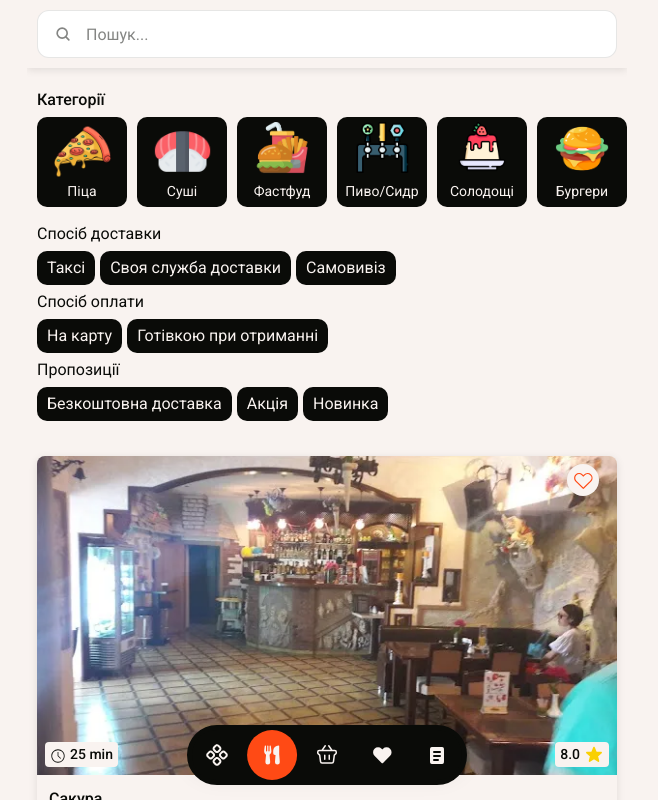
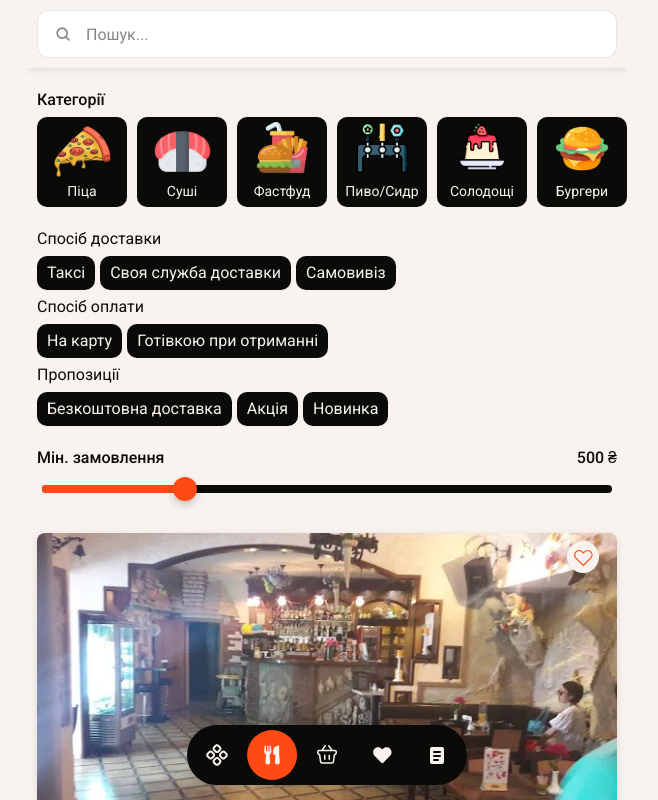
Before and after one commit to Artem-Kluev/food-bot, a Vue app: page /resto in a window 1280 px wide. Shown: the top 800 px of the page, without its empty margins (313-971 px from the left). Built offline with nearby package versions, Linux system fonts and the light colour scheme.

Commit message:
add min price

```diff
--- /dev/null
+++ b/src/components/ui/UiSlider.vue
@@ -0,0 +1,165 @@
+<template>
+  <div class="ui-slider">
+    <label v-if="label" class="ui-slider__label">
+      <span>{{ label }}</span>
+
+      <span>{{ modelValue }} ₴</span>
+    </label>
+    <div class="ui-slider__container">
+      <div class="ui-slider__track" @mousedown="startDrag" @touchstart="startDrag">
+        <div class="ui-slider__progress" :style="{ width: `${percentage}%` }"></div>
+        <div class="ui-slider__thumb" :style="{ left: `${percentage}%` }"></div>
+      </div>
+    </div>
+  </div>
+</template>
+
+<script setup lang="ts">
+import { defineProps, defineEmits, computed, ref, onMounted, onUnmounted } from 'vue'
+
+interface Props {
+  modelValue: number
+  maxValue: number
+  label?: string
+}
+
+const props = defineProps<Props>()
+
+const emit = defineEmits<{
+  'update:modelValue': [value: number]
+}>()
+
+const isDragging = ref(false)
+const trackRef = ref<HTMLElement | null>(null)
+
+// Обчислюємо відсоток заповнення слайдера
+const percentage = computed(() => {
+  return (props.modelValue / props.maxValue) * 100
+})
+
+// Починаємо перетягування
+function startDrag(event: MouseEvent | TouchEvent) {
+  event.preventDefault()
+  isDragging.value = true
+
+  // Додаємо слухачі подій для перетягування та завершення
+  window.addEventListener('mousemove', onDrag)
+  window.addEventListener('touchmove', onDrag)
+  window.addEventListener('mouseup', stopDrag)
+  window.addEventListener('touchend', stopDrag)
+
+  // Одразу оновлюємо позицію при кліку
+  onDrag(event)
+}
+
+// Обробляємо перетягування
+function onDrag(event: MouseEvent | TouchEvent) {
+  if (!isDragging.value || !trackRef.value) return
+
+  const track = trackRef.value
+  const trackRect = track.getBoundingClientRect()
+
+  // Отримуємо позицію кліку або дотику
+  let clientX: number
+  if ('touches' in event) {
+    clientX = event.touches[0].clientX
+  } else {
+    clientX = event.clientX
+  }
+
+  // Обчислюємо відносну позицію в межах треку
+  const position = clientX - trackRect.left
+  const percentage = Math.max(0, Math.min(100, (position / trackRect.width) * 100))
+
+  // Обчислюємо нове значення та емітимо його
+  const newValue = Math.round((percentage / 100) * props.maxValue)
+  emit('update:modelValue', newValue)
+}
+
+// Завершуємо перетягування
+function stopDrag() {
+  isDragging.value = false
+
+  // Видаляємо слухачі подій
+  window.removeEventListener('mousemove', onDrag)
+  window.removeEventListener('touchmove', onDrag)
+  window.removeEventListener('mouseup', stopDrag)
+  window.removeEventListener('touchend', stopDrag)
+}
+
+// Встановлюємо посилання на трек при монтуванні компонента
+onMounted(() => {
+  trackRef.value = document.querySelector('.ui-slider__track')
+})
+
+// Видаляємо слухачі подій при розмонтуванні компонента
+onUnmounted(() => {
+  window.removeEventListener('mousemove', onDrag)
+  window.removeEventListener('touchmove', onDrag)
+  window.removeEventListener('mouseup', stopDrag)
+  window.removeEventListener('touchend', stopDrag)
+})
+</script>
+
+<style scoped lang="scss">
+@use '@/assets/styles/vars.scss' as *;
+
+.ui-slider {
+  display: flex;
+  flex-direction: column;
+  gap: 8px;
+  width: 100%;
+  margin: 15px 0 16px;
+
+  &__label {
+    font-size: 16px;
+    font-weight: 500;
+    color: $text;
+    padding: 0 10px;
+    display: flex;
+    justify-content: space-between;
+  }
+
+  &__container {
+    display: flex;
+    align-items: center;
+    width: 100%;
+    padding: 7px 15px 10px;
+  }
+
+  &__track {
+    position: relative;
+    width: 100%;
+    height: 8px;
+    background-color: $text;
+    border-radius: 4px;
+    cursor: pointer;
+  }
+
+  &__progress {
+    position: absolute;
+    height: 100%;
+    background-color: $main-color;
+    border-radius: 4px;
+    top: 0;
+    left: 0;
+  }
+
+  &__thumb {
+    position: absolute;
+    width: 24px;
+    height: 24px;
+    background-color: $main-color;
+    border-radius: 50%;
+    top: 50%;
+    transform: translate(-50%, -50%);
+    cursor: grab;
+    transition: background-color 0.2s ease;
+    box-shadow: 0 4px 8px rgba(0, 0, 0, 0.2);
+
+    &:active {
+      cursor: grabbing;
+    }
+  }
+}
+</style>
--- a/src/components/ui/UiStarRating.vue
+++ b/src/components/ui/UiStarRating.vue
@@ -40,8 +40,7 @@ const isHovering = ref(false)
 const stars = [1, 2, 3, 4, 5]
 
 const getStarFill = (starIndex: number) => {
-  const targetRating =
-    isHovering.value && hoverRating.value !== null ? hoverRating.value : props.rating
+  const targetRating = isHovering.value && hoverRating.value !== null ? hoverRating.value : props.rating
 
   const fullStars = Math.floor(targetRating)
   const partialFill = targetRating - fullStars
--- a/src/components/widgets/CategorySlider.vue
+++ b/src/components/widgets/CategorySlider.vue
@@ -75,7 +75,7 @@ function navigateToCategory(category: Category) {
 
 .category-slider {
   width: 100%;
-  margin-bottom: 15px;
+  margin-bottom: 20px;
 
   &__title {
     padding: 10px 10px 5px;
--- a/src/components/widgets/ProductCard.vue
+++ b/src/components/widgets/ProductCard.vue
@@ -65,7 +65,7 @@ const isLiked = ref(false)
 const productCount = ref(0)
 const router = useRouter()
 const confirmModal = ref()
-const pendingProduct = ref<{ id: number; title: string; image: string; price: number; restoId: number } | null>(null)
+const pendingProduct = ref<{ id: number; title: string; image: string; price: number; restoId: number; minOrder: number } | null>(null)
 const pendingCount = ref(0)
 
 const { getProduct, add, remove, on } = useBasket()
@@ -123,6 +123,7 @@ function updateBasket(newCount: number) {
         image: props.slideData.image,
         price: props.slideData.price.base,
         restoId: props.slideData.restoId,
+        minOrder: props.slideData.minOrder,
       }
       pendingCount.value = newCount
 
@@ -139,6 +140,7 @@ function updateBasket(newCount: number) {
         image: props.slideData.image,
         price: props.slideData.price.base,
         restoId: props.slideData.restoId,
+        minOrder: props.slideData.minOrder,
       },
       newCount,
     )
--- a/src/composable/useBasket.ts
+++ b/src/composable/useBasket.ts
@@ -7,6 +7,7 @@ interface BasketProduct {
   title: string
   image: string
   restoId: number
+  minOrder: number
 }
 
 type BasketChangeCallback = (products: BasketProduct[]) => void
@@ -83,7 +84,7 @@ function basket(): BasketReturn {
   // Додавання продукту в кошик
   function add(product: Omit<BasketProduct, 'count'>, count = 1) {
     // Перевіряємо наявність необхідних полів
-    if (!product.id || !product.title || !product.image || !product.price || !product.restoId) {
+    if (!product.id || !product.title || !product.image || !product.price || !product.restoId || !product.minOrder) {
       console.error("Неможливо додати продукт: відсутні обов'язкові поля", product)
       return
     }
--- a/src/mixins/interfaces.ts
+++ b/src/mixins/interfaces.ts
@@ -14,6 +14,7 @@ export interface Resto {
   rating?: number
   time?: number
   id: number
+  minOrder: number
 }
 
 export interface Food {
@@ -33,6 +34,7 @@ export interface Food {
   time?: number
   id: number
   restoId: number
+  minOrder: number
 }
 
 export interface Banner {
--- a/src/views/BasketPage.vue
+++ b/src/views/BasketPage.vue
@@ -46,7 +46,7 @@
 
 <script setup lang="ts">
 import { useBasket } from '@/composable/useBasket'
-import { ref, onMounted, computed } from 'vue'
+import { ref, onMounted, computed, onActivated } from 'vue'
 import OrderForm from '@/components/widgets/OrderForm.vue'
 import { isOrderFormVisible, openOrderForm, closeOrderForm } from '@/composable/useOrderForm'
 import BaseSvg from '@/components/base/BaseSvg.vue'
@@ -67,6 +67,10 @@ function updateProductCount(productId: number, count: number) {
 }
 const products = ref(getAllProduct())
 const totalPrice = computed(() => getTotalPrice())
+
+onActivated(() => {
+  products.value = getAllProduct()
+})
 
 function removeProduct(id: number) {
   remove(id)
--- a/src/views/RestoPage.vue
+++ b/src/views/RestoPage.vue
@@ -11,12 +11,8 @@
   <ButtonSlider :buttons="payment" title="Спосіб оплати" />
 
   <ButtonSlider :buttons="offers" title="Пропозиції" />
-  <!--
-  <div class="toggle-container">
-    <UiToggle v-model="darkMode" />
 
-    <span>Зараз працюють</span>
-  </div> -->
+  <UiSlider v-model="sliderValue" :max-value="2000" label="Мін. замовлення" />
 
   <div class="resto-container">
     <ProductCard v-for="restaurant in filteredRestaurants" :key="restaurant.title" :slide-data="restaurant" modifier="resto" />
@@ -26,6 +22,7 @@
 <script setup lang="ts">
 import CategorySlider from '@/components/widgets/CategorySlider.vue'
 import ButtonSlider from '@/components/widgets/ButtonSlider.vue'
+import UiSlider from '@/components/ui/UiSlider.vue'
 import { ref, onMounted } from 'vue'
 import { categories } from '@/mixins/categories'
 import ProductCard from '@/components/widgets/ProductCard.vue'
@@ -46,6 +43,8 @@ onMounted(() => {
     }
   }
 })
+
+const sliderValue = ref(500)
 
 function filterRestaurantsByCategory(categoryIds: number[]) {
   if (categoryIds.length === 0) {
```
Also changed, not shown: src/components/widgets/RestoBlock.vue (+27 -10 lines), src/mixins/food.ts (+10 -0 lines), src/mixins/resto.ts (+20 -20 lines).
